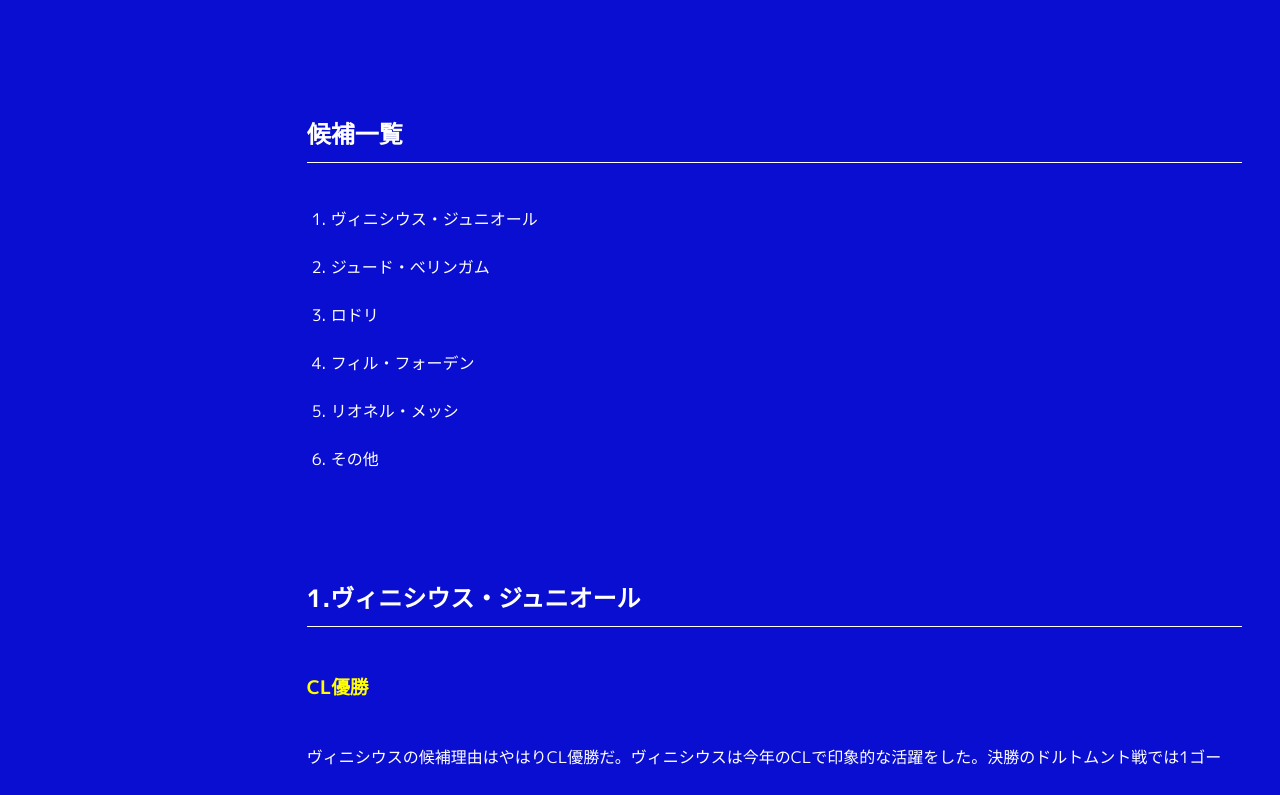
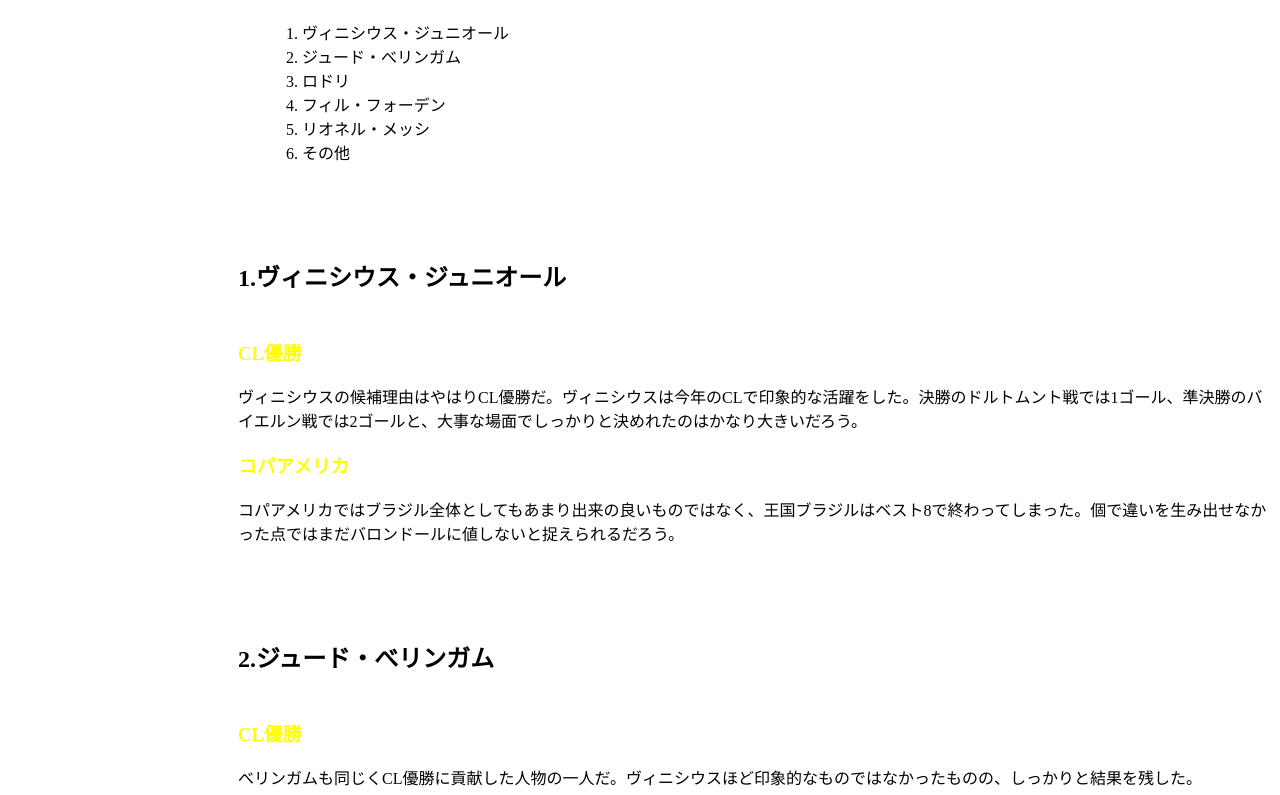
Before and after one commit to sakabas/ansu.github.io, a plain HTML site: page index.html in a window 1280 px wide. Shown: the part 113-908 px from the top of the page. Drawn offline with nearby package versions, Linux system fonts and the light colour scheme; files whose address does not match are found by name.

Commit message:
Update style.css

```diff
--- a/css/style.css
+++ b/css/style.css
@@ -1,74 +1,3 @@
-@charset "utf-8";
-
-
-
-/*Google Fontsの読み込み
----------------------------------------------------------------------------*/
-@import url('https://fonts.googleapis.com/css2?family=M+PLUS+1p:wght@400;700&display=swap');
-
-
-/*animation1のキーフレーム設定（開閉ブロックのアニメーションに使用）
----------------------------------------------------------------------------*/
-@keyframes animation1 {
-	0% {left: -200px;}
-	100% {left: 0px;}
-}
-
-
-/*opa1のキーフレーム設定（汎用的）
----------------------------------------------------------------------------*/
-@keyframes opa1 {
-	0% {opacity: 0;}
-	100% {opacity: 1;}
-}
-
-
-/*CSSカスタムプロパティ（サイト全体を一括管理する為の設定）
----------------------------------------------------------------------------*/
-:root {
-
-	--primary-color: #0a0ed0;			/*テンプレートの背景色*/
-	--primary-inverse-color: #fff;		/*上のprimary-colorの対として使う色*/
-
-	--global-space: 3vw;				/*サイト内の余白の一括管理用。画面幅100%＝100vwです。*/
-}
-
-
-/*全体の設定
----------------------------------------------------------------------------*/
-body * {box-sizing: border-box;}
-
-html,body {
-	font-size: 13px;	/*基準となるフォントサイズ。*/
-}
-
-	/*画面幅900px以上の追加指定*/
-	@media screen and (min-width:900px) {
-
-		html, body {
-			font-size: 16px;	/*基準となるフォントサイズ。*/
-		}
-
-	}/*追加指定ここまで*/
-
-
-body {
-	margin: 0;padding:0;
-	font-family: "M PLUS 1p", "ヒラギノ丸ゴ Pro", "Hiragino Maru Gothic Pro", "メイリオ", Meiryo, Osaka, "ＭＳ Ｐゴシック", "MS PGothic", sans-serif;	/*フォント種類*/
-	font-optical-sizing: auto;
-	font-weight: 400;
-	font-style: normal;
-	-webkit-text-size-adjust: none;
-	background: var(--primary-color);		/*背景色。css冒頭で指定しているprimary-colorを読み込みます*/
-	color: var(--primary-inverse-color);	/*文字色。css冒頭で指定しているprimary-inverse-colorを読み込みます*/
-	line-height: 3;		/*行間*/
-	animation: opa1 0.2s 0.5s both;
-}
-
-/*リセット*/
-figure {margin: 0;}
-dd {margin: 0;}
-nav,ul,li,ol {margin: 0;padding: 0;}
 nav ul {list-style: none;}
 input {font-size: 1rem;}
 
@@ -79,7 +8,7 @@ ul,ol {margin-left: 1.5rem;margin-bottom: 1rem;}
 table {border-collapse:collapse;}
 
 /*画像全般の設定*/
-img {border: none;max-width: 100%;height: auto;vertical-align: middle;}
+img {border: none;max-width: 50%;height: auto;vertical-align: middle;}
 
 /*videoタグ*/
 video {max-width: 100%;}
```
